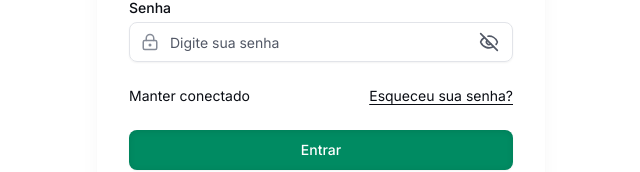
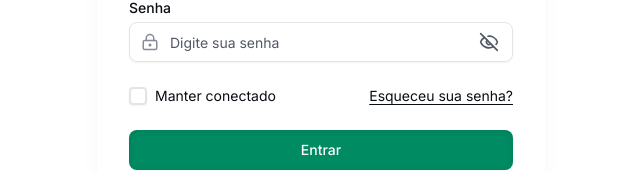
Before and after one commit to ipecode-br/abnmo-frontend, a Next.js app: page /conta/entrar in a window 1280 px wide. Shown: the part 416-588 px from the top of the page, without its empty margins (319-959 px from the left). Built offline with nearby package versions, Linux system fonts and the light colour scheme.

Commit message:
chore(sign-in): add keep me logged in checkbox to form

```diff
--- a/src/app/conta/entrar/sign-in-form-schema.tsx
+++ b/src/app/conta/entrar/sign-in-form-schema.tsx
@@ -3,6 +3,7 @@ import { z } from 'zod'
 export const signInFormSchema = z.object({
   email: z.string().email('Insira um e-mail válido'),
   password: z.string().min(1, 'Insira sua senha'),
+  keepLoggedIn: z.boolean().optional(),
 })
 
 export type SignInFormSchema = z.infer<typeof signInFormSchema>
@@ -10,4 +11,5 @@ export type SignInFormSchema = z.infer<typeof signInFormSchema>
 export const signInFormDefaultValues: SignInFormSchema = {
   email: '',
   password: '',
+  keepLoggedIn: false,
 }
--- a/src/app/conta/entrar/sign-in-form.tsx
+++ b/src/app/conta/entrar/sign-in-form.tsx
@@ -4,6 +4,7 @@ import { zodResolver } from '@hookform/resolvers/zod'
 import { MailIcon } from 'lucide-react'
 import { FormProvider, useForm } from 'react-hook-form'
 
+import { CheckboxInput } from '@/components/form/checkbox-input'
 import { FormContainer } from '@/components/form/form-container'
 import { PasswordInput } from '@/components/form/password-input'
 import { TextInput } from '@/components/form/text-input'
@@ -29,8 +30,6 @@ export function SignInForm() {
     console.log(data)
   }
 
-  // TODO: add checkbox for keep logged in option
-
   return (
     <FormProvider {...formMethods}>
       <FormContainer onSubmit={formMethods.handleSubmit(signIn)}>
@@ -46,9 +45,13 @@ export function SignInForm() {
           placeholder='Digite sua senha'
         />
 
-        <div className='flex w-full items-center justify-between py-3 text-sm'>
-          <div>Manter conectado</div>
-          <NavLink href={ROUTES.auth.forgotPassword}>
+        <div className='flex w-full flex-wrap items-center justify-between gap-3 py-3 text-sm'>
+          <CheckboxInput name='keepLoggedIn' label='Manter conectado' />
+
+          <NavLink
+            href={ROUTES.auth.forgotPassword}
+            className='whitespace-nowrap'
+          >
             Esqueceu sua senha?
           </NavLink>
         </div>
```
